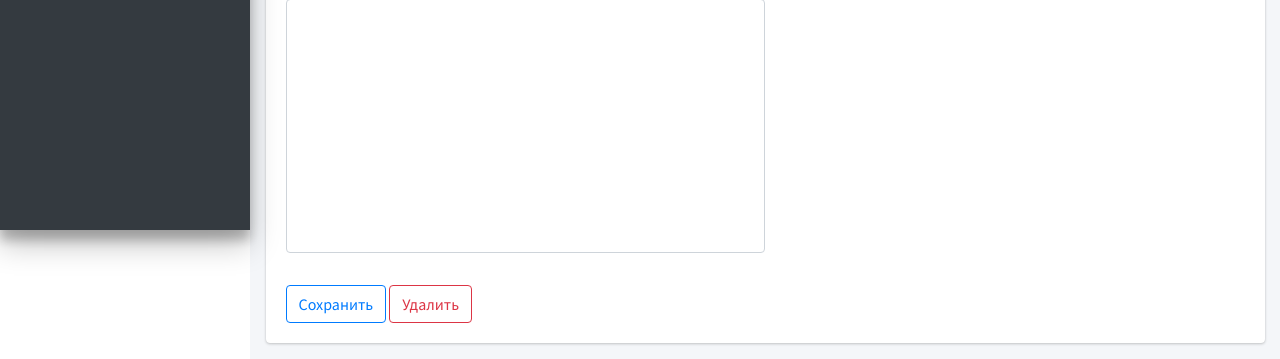
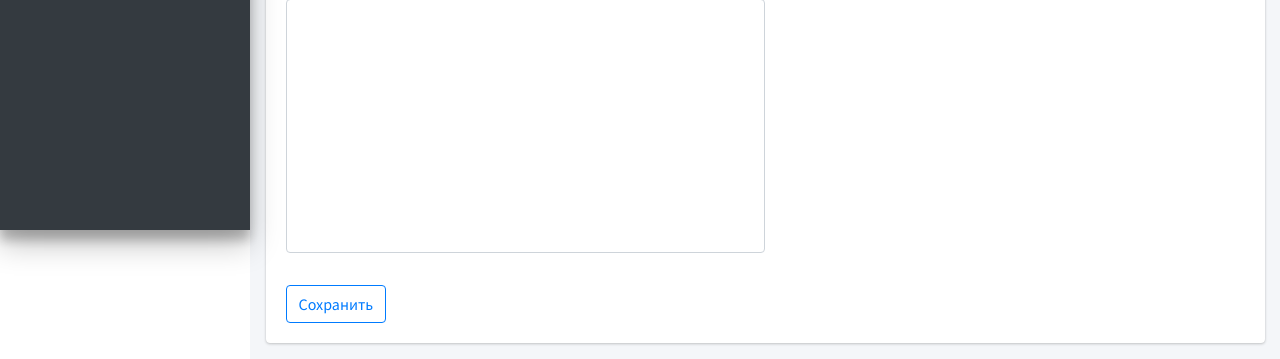
Before and after one commit to Chenger1/kinoteatrSite, a Django app: template kinoteatr/admin_panel/templates/main_page/edit_main_page.html in a window 1280 px wide. Shown: the part 570-929 px from the top of the page. Run offline with Django 3.2, Linux system fonts and the light colour scheme; tables that the repository leaves empty hold one stand-in row (values such as "Sample post"); the template is opened without the code that fills it: values that come from a table or form of the project are taken from there, most other values are stand-ins (such as "Sample title", 1, 10 or a date in 2020); some libraries are stand-ins or nearby versions.

Commit message:
Remove 'Delete' button for main page

```diff
--- a/kinoteatr/admin_panel/templates/main_page/edit_main_page.html
+++ b/kinoteatr/admin_panel/templates/main_page/edit_main_page.html
@@ -57,13 +57,6 @@
                         <div class="row">
                             <div class="col">
                                 <button type="submit" class="btn btn-outline-primary">Сохранить</button>
-                                {% if object %}
-                                <button type="button" class="btn btn-outline-danger" data-toggle="modal"
-                                        data-target="#exampleModal">
-                                    Удалить
-                                </button>
-                                {% include 'delete_modal.html' %}
-                                {% endif %}
                             </div>
                         </div>
                     </form>
```
